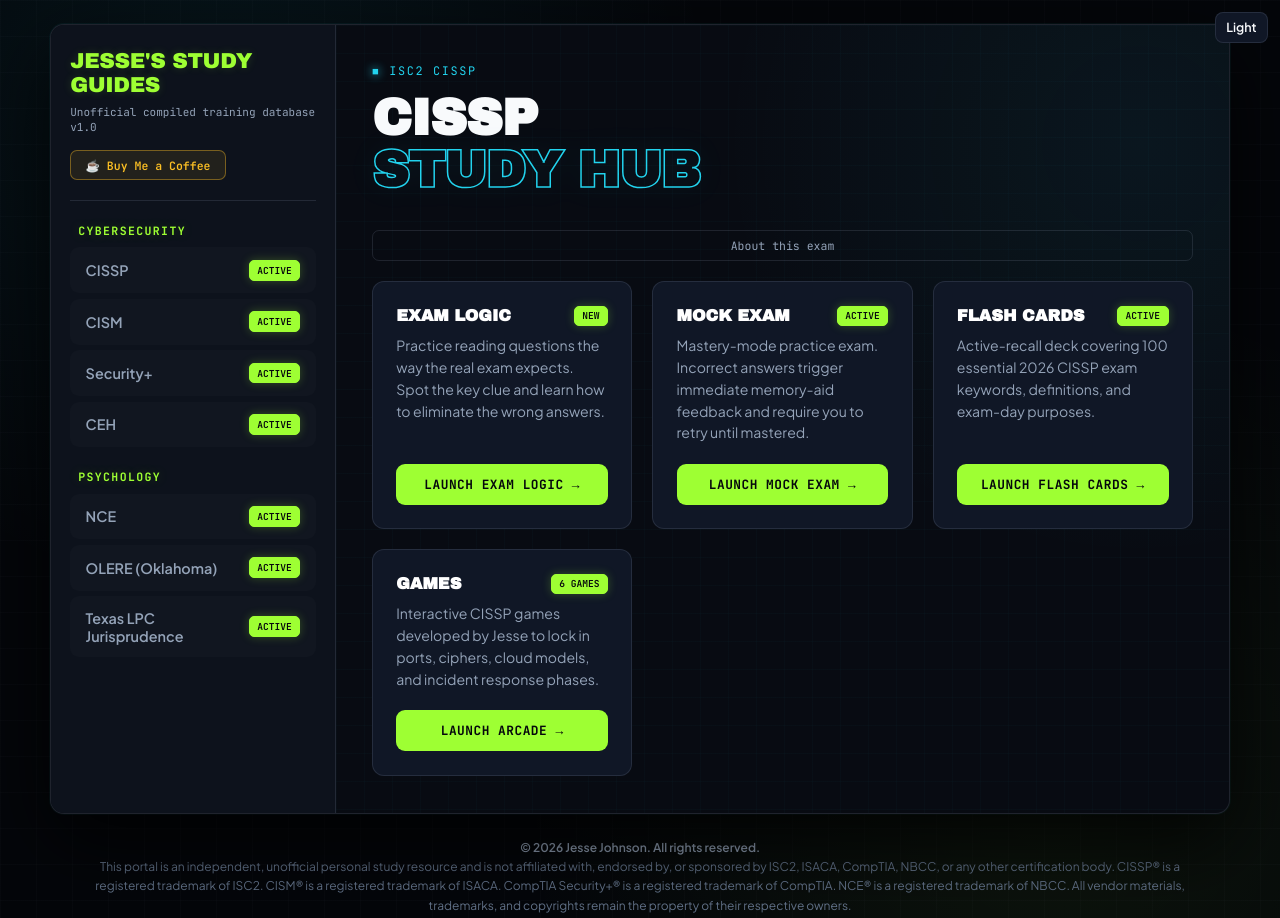
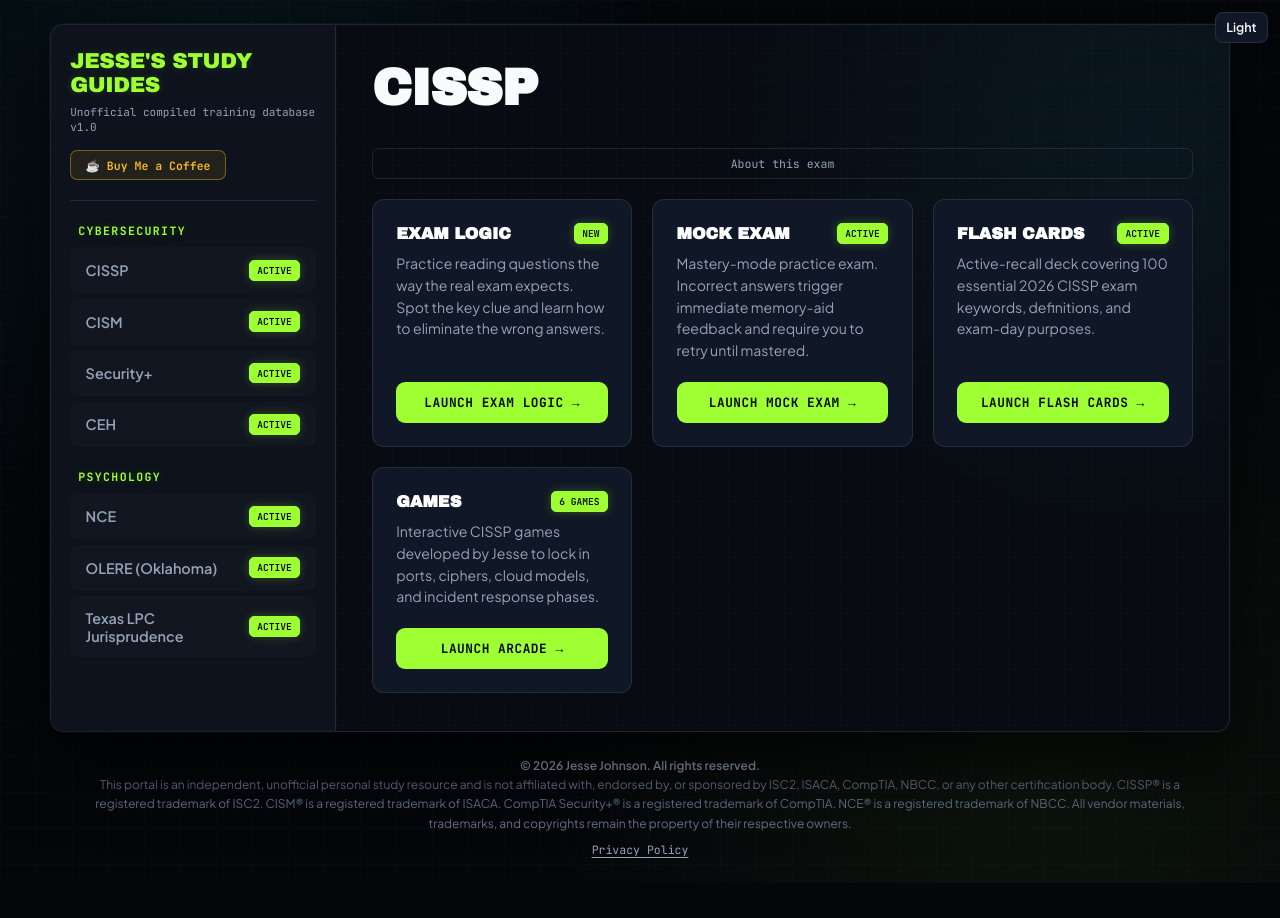
Before and after one commit to xjessejohnson/jesse-study-guides, a plain HTML site: page cissp.html in a window 1280 px wide. Shown: the top 918 px of the page. After the commit the page ends 883 px from the top, so only its background shows below. Drawn offline with Linux system fonts and the light colour scheme.

Commit message:
Simplify title to only CISSP; remove STUDY HUB and eyebrow

```diff
--- a/cissp.html
+++ b/cissp.html
@@ -146,11 +146,7 @@
 
 
       <main class="content-body">
-        <div class="eyebrow">ISC2 CISSP</div>
-        <h1 class="hero-headline">
-          CISSP<br />
-          <span class="outline">STUDY HUB</span>
-        </h1>
+        <h1 class="hero-headline">CISSP</h1>
         <button type="button" class="about-btn" id="open-about-btn">About this exam</button>
 
         <div class="module-grid">
```
